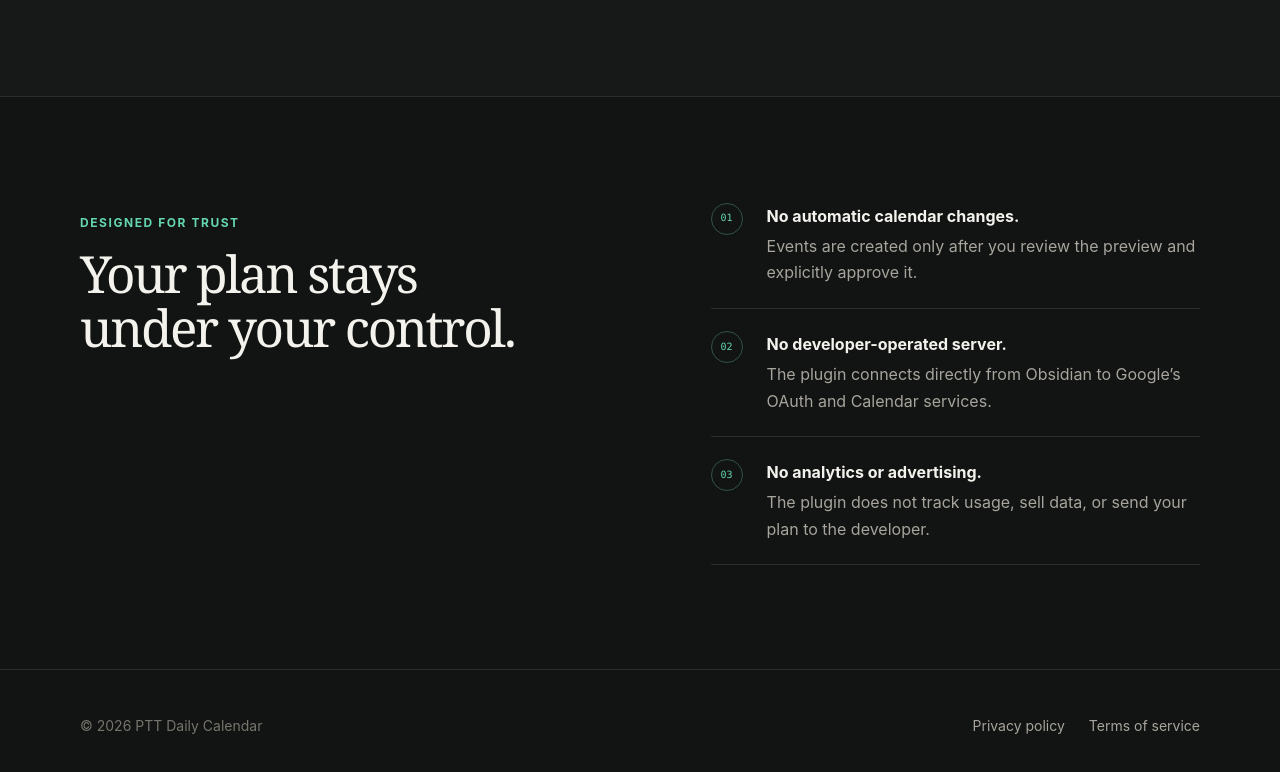
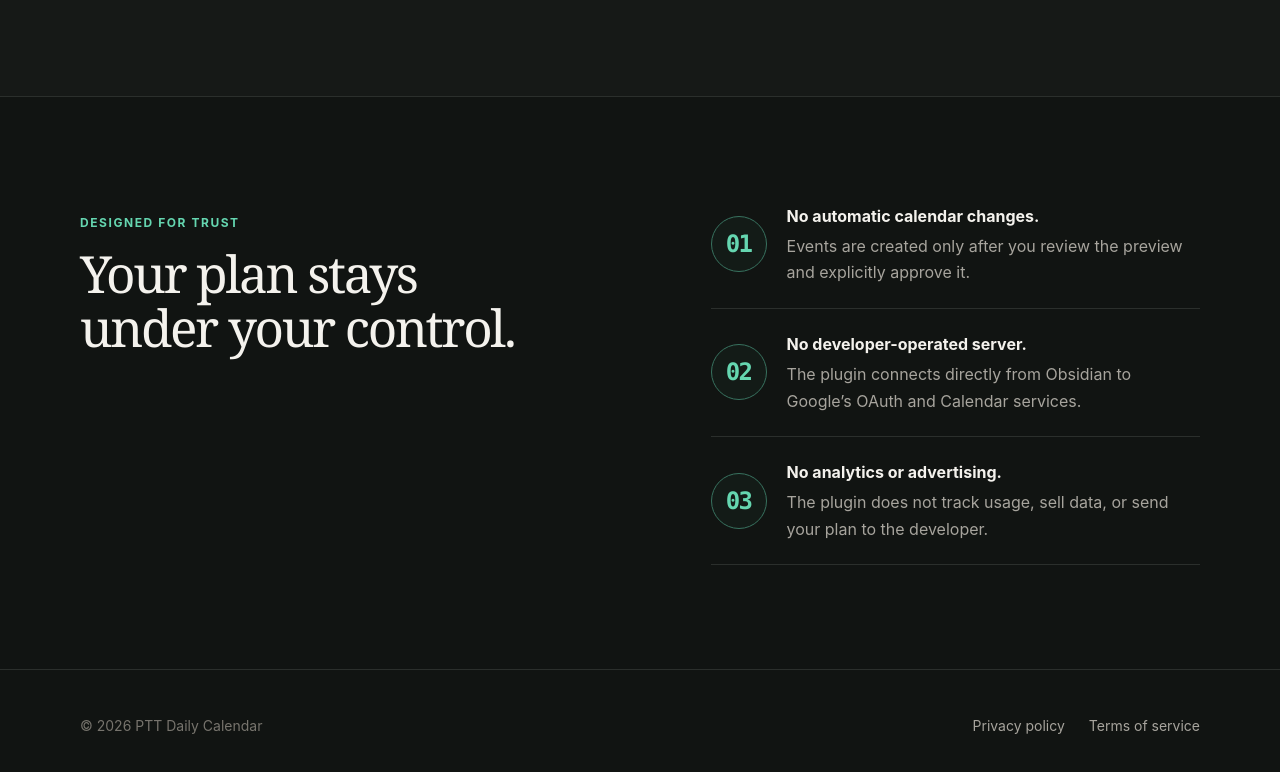
Before and after one commit to rixerpixer007/PTTCalendarWebsite, a Next.js app: page / in a window 1280 px wide. Shown: the part 1330-2102 px from the top of the page. Built offline with nearby package versions, Linux system fonts and the light colour scheme.

Commit message:
Enlarge numbered principle circles (#2)

```diff
--- a/app/globals.css
+++ b/app/globals.css
@@ -52,9 +52,9 @@ h1 em { color: var(--accent); font-weight: 400; }
 .step-meta { margin-top: auto; padding: 5px 10px; border: 1px solid #345b4c; border-radius: 5px; color: var(--accent); background: rgba(101, 214, 176, .035); font-family: ui-monospace, SFMono-Regular, Menlo, monospace; font-size: 12px; line-height: 1.5; }
 .principles { display: grid; grid-template-columns: minmax(0, 1.05fr) minmax(0, .95fr); gap: clamp(48px, 7vw, 92px); align-items: start; padding-block: 104px; }
 .principles h2 { max-width: 520px; margin: 15px 0 0; font-family: Georgia, "Times New Roman", serif; font-size: clamp(40px, 4vw, 56px); font-weight: 400; letter-spacing: -.045em; line-height: 1.04; text-wrap: balance; }
-.principle { display: grid; grid-template-columns: 38px minmax(0, 1fr); gap: 18px; padding: 22px 0; border-bottom: 1px solid var(--line); }
+.principle { display: grid; grid-template-columns: 56px minmax(0, 1fr); align-items: center; gap: 20px; padding: 22px 0; border-bottom: 1px solid var(--line); }
 .principle:first-child { padding-top: 2px; }
-.principle-number { display: grid; width: 32px; height: 32px; place-items: center; border: 1px solid #315246; border-radius: 50%; color: var(--accent); font-family: ui-monospace, SFMono-Regular, Menlo, monospace; font-size: 10px; }
+.principle-number { display: grid; width: 56px; height: 56px; place-items: center; border: 1px solid #38725f; border-radius: 50%; background: rgba(101, 214, 176, .035); color: var(--accent); font-family: ui-monospace, SFMono-Regular, Menlo, monospace; font-size: 24px; font-weight: 600; letter-spacing: -.065em; line-height: 1; font-variant-numeric: tabular-nums; }
 .principle-list p { margin: 0; color: var(--muted); }
 .principle-list strong { display: block; margin-bottom: 4px; color: var(--ink); }
 footer { border-top: 1px solid var(--line); color: var(--faint); }
```
